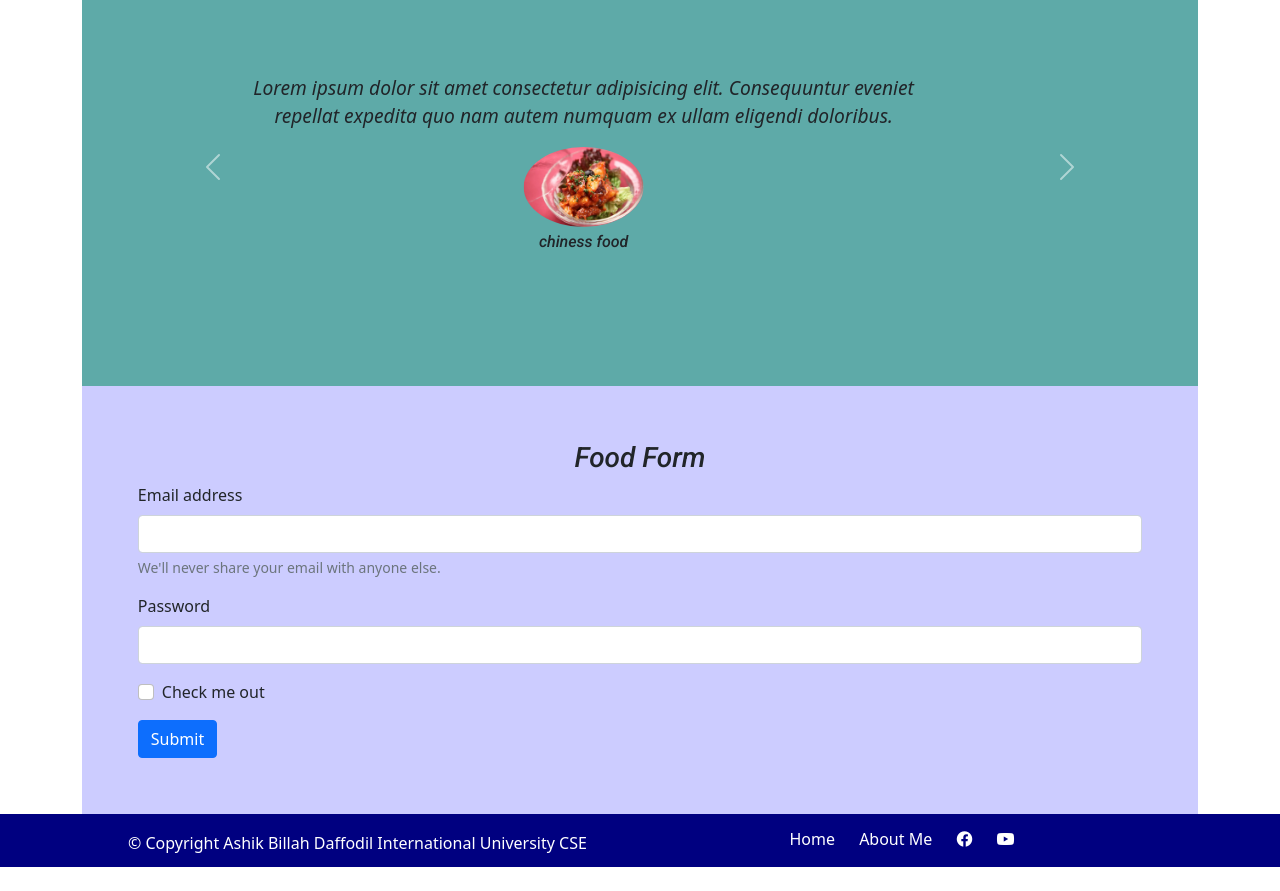
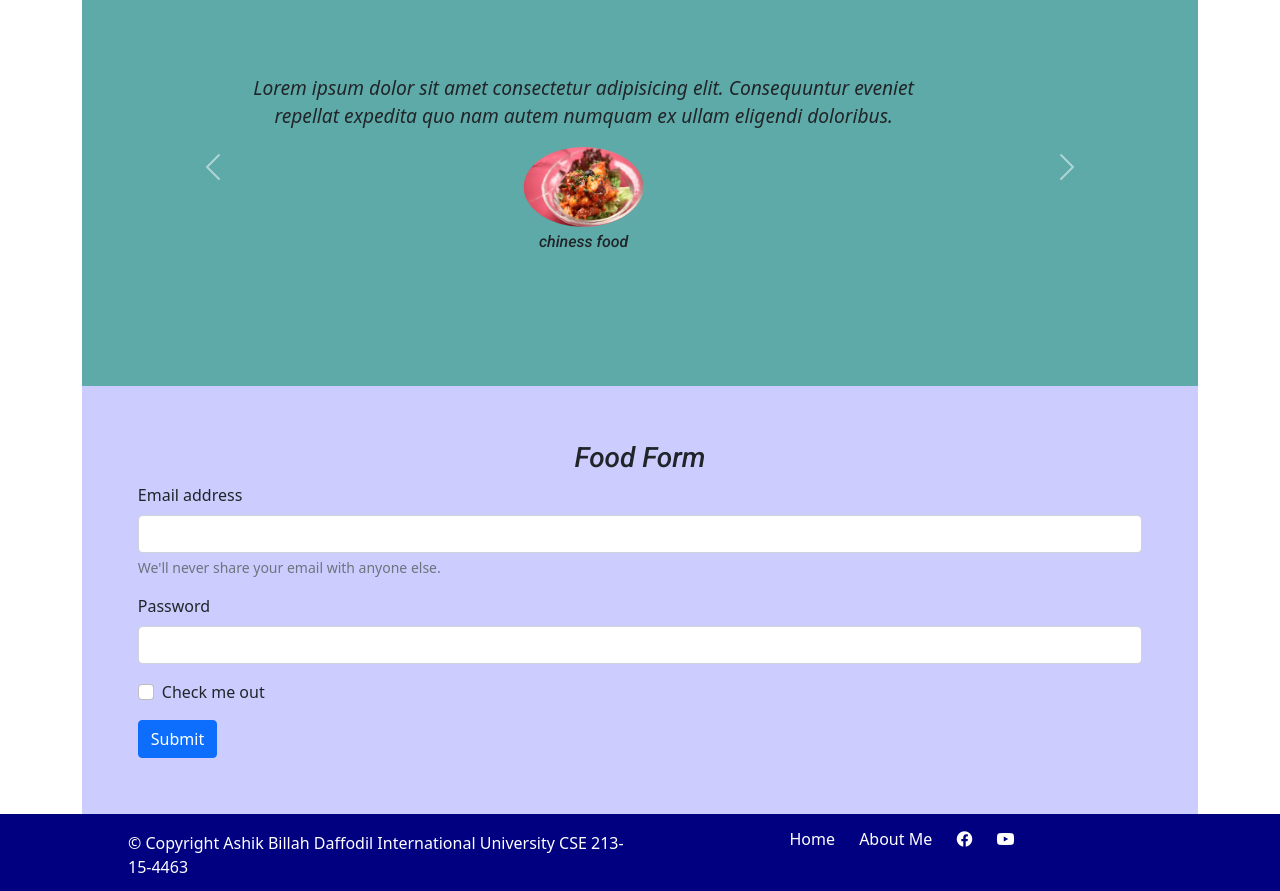
Before and after one commit to applecse/bootstrap_website, a plain HTML site: page index.html in a window 1280 px wide. Shown: the part 1594-2485 px from the top of the page. Before the commit the page ends 2461 px from the top, so only its background shows below. Drawn offline with nearby package versions, Linux system fonts and the light colour scheme.

Commit message:
Added My Roll

```diff
--- a/index.html
+++ b/index.html
@@ -221,7 +221,7 @@
 
       <div class="row">
         <div class="col-lg-6 text-white">
-         <p class="text-small mb-0 mt-1 text-white">&copy; Copyright Ashik Billah Daffodil International University CSE</p>
+         <p class="text-small mb-0 mt-1 text-white">&copy; Copyright Ashik Billah Daffodil International University CSE 213-15-4463</p>
         </div>
         <div class="col-lg-6 text-center ">
           <a class="main" href="#">Home</a></A>
```
